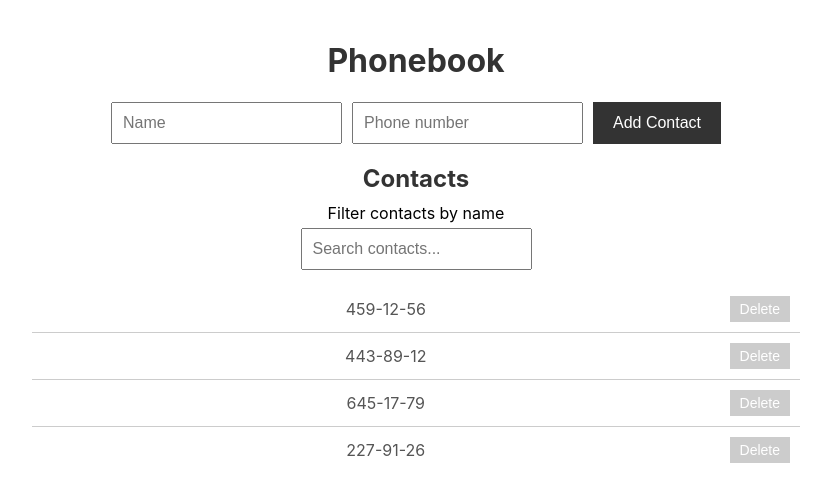
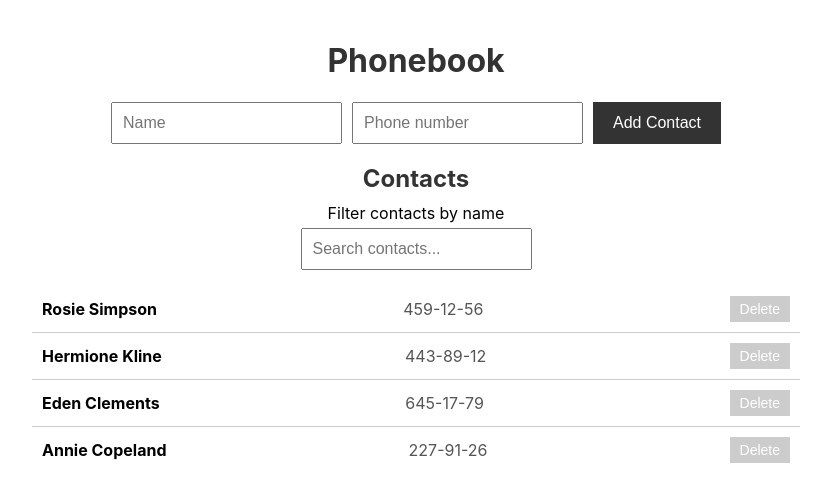
Before and after one commit to flashforward55/goit-react-hw-06-phonebook, a React (Create React App) app: page / in a window 1280 px wide. Shown: the top 502 px of the page, without its empty margins (224-1055 px from the left). Built offline with nearby package versions, Linux system fonts and the light colour scheme.

Commit message:
Fix Contactlist

```diff
--- a/src/components/ContactList/ContactList.jsx
+++ b/src/components/ContactList/ContactList.jsx
@@ -15,8 +15,8 @@ const ContactList = () => {
   return (
     <ContactListContainer>
       {contacts.length ? (
-        contacts.map(({ id, nameU, number }) => (
-          <ContactListItems key={id} id={id} name={nameU} number={number} />
+        contacts.map(({ id, name, number }) => (
+          <ContactListItems key={id} id={id} name={name} number={number} />
         ))
       ) : (
         <p>No contacts</p>
--- a/src/components/ContactList/ContactListItems/ContactListItems.jsx
+++ b/src/components/ContactList/ContactListItems/ContactListItems.jsx
@@ -8,13 +8,13 @@ import {
 import { useDispatch } from 'react-redux';
 import { deleteContact } from 'redux/contactSlice';
 
-const ContactListItems = ({ id, nameU, number }) => {
+const ContactListItems = ({ id, name, number }) => {
   const dispatch = useDispatch();
   const contactsDelete = id => dispatch(deleteContact(id));
 
   return (
     <ContactListItem id={id}>
-      <ContactName>{nameU}</ContactName>
+      <ContactName>{name}</ContactName>
       <ContactNumber>{number}</ContactNumber>
 
       <DeleteButton type="submit" onClick={() => contactsDelete(id)}>
```
